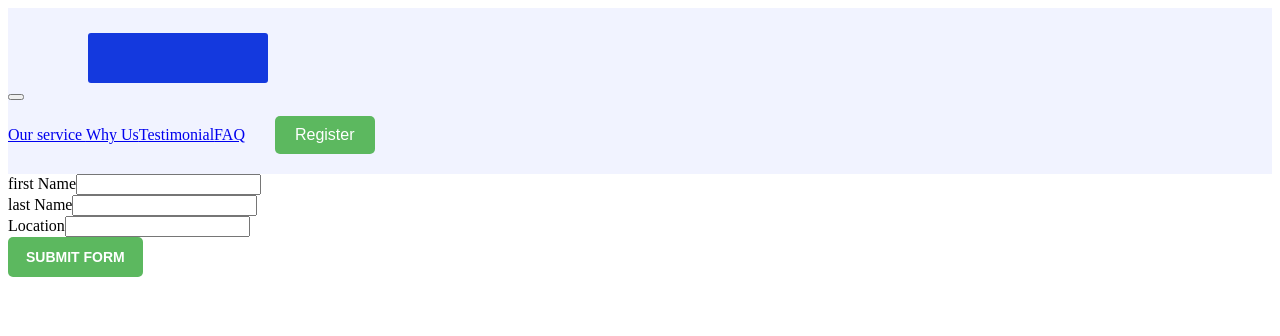
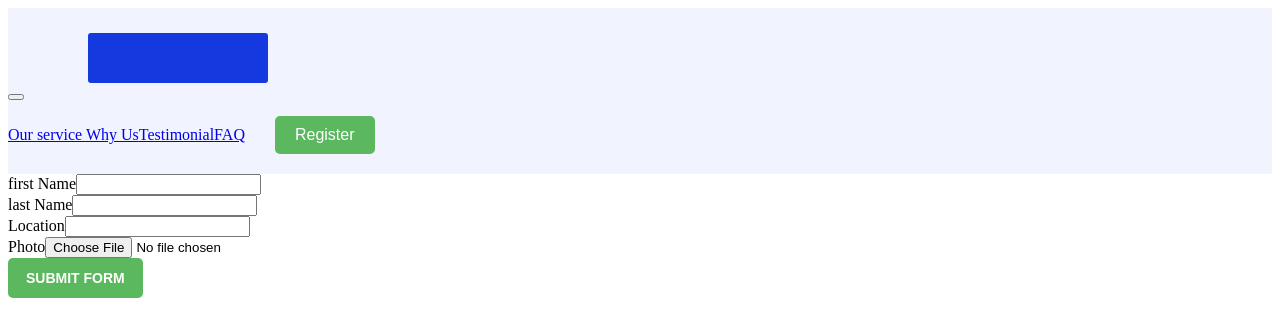
Before and after one commit to DimazAgastya/challenge-07, a Next.js app: page / in a window 1280 px wide. Shown: the top 336 px of the page. Built offline with nearby package versions, Linux system fonts and the light colour scheme.

Commit message:
Add files via upload

```diff
--- a/Components/Form/Form.js
+++ b/Components/Form/Form.js
@@ -18,15 +18,25 @@ const Form = () => {
 			lastname: inputLastName.current.value,
 			location: inputLocation.current.value,
 		};
+
+		// belum dicoba work apa nggak
+		console.log(inputPhoto.current.files);
+
 		// define formData
 		const formData = new FormData();
 		//  formData diisi oleh json dalam bentuk string dari submittedData
 		formData.append("data", JSON.stringify(submittedData));
+		// memasukan foto
+		Array.from(inputPhoto.current.files).forEach((file) => {
+			formData.append("files.photo", file, file.name);
+		});
 
 		// data dimasukan ke database kemudian data dikirim ke response
 		const res = await axios.post("https://fejs-c7-api.herokuapp.com/api/students/", formData);
 		console.log(res.data);
 	};
+
+	// menit ke 54
 
 	return (
 		<>
@@ -44,6 +54,10 @@ const Form = () => {
 					<label htmlFor="">Location</label>
 					<input type="text" name="location" id="location" ref={inputLocation}></input>
 				</div>
+				<div className="my-3">
+					<label htmlFor="">Photo</label>
+					<input type="file" name="photo" id="photo" ref={inputPhoto}></input>
+				</div>
 				<div>
 					<input type="submit" value="SUBMIT FORM" className={`${style.buttons} mt-4`} />
 				</div>
```
